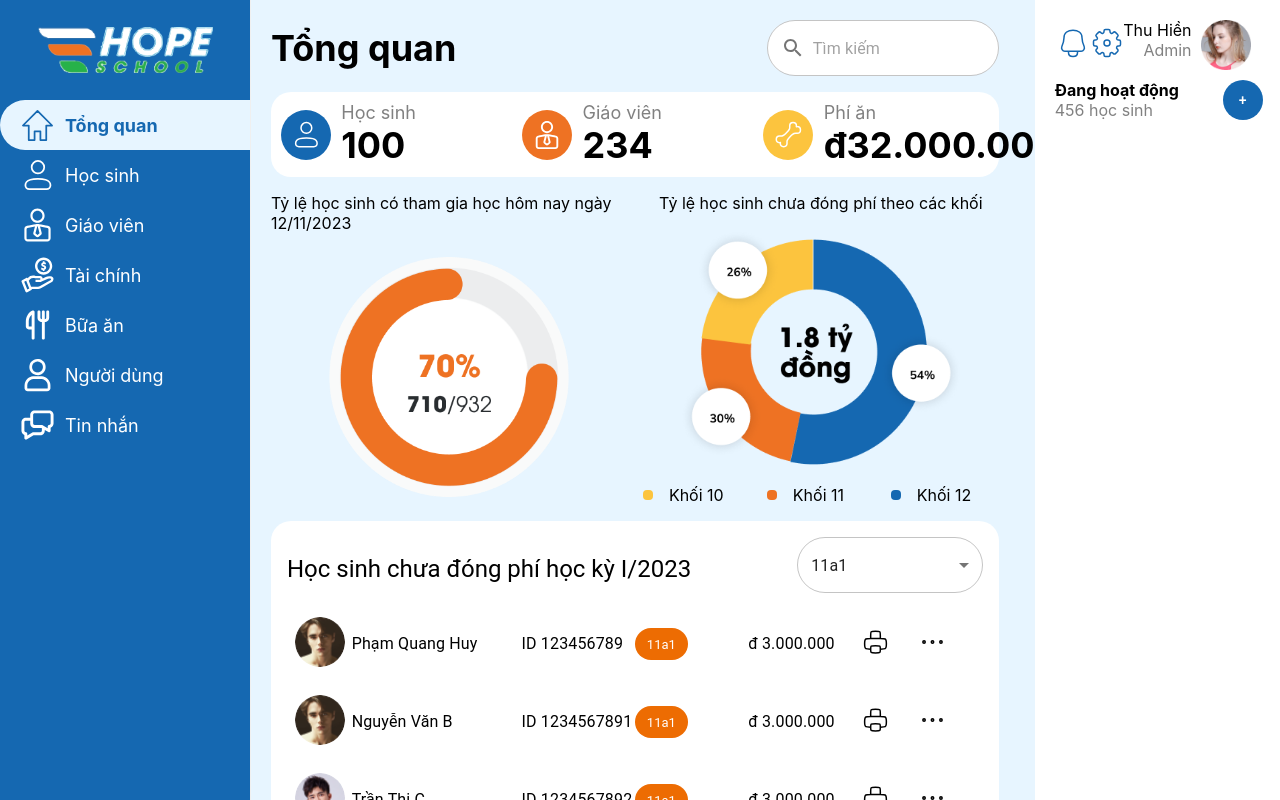
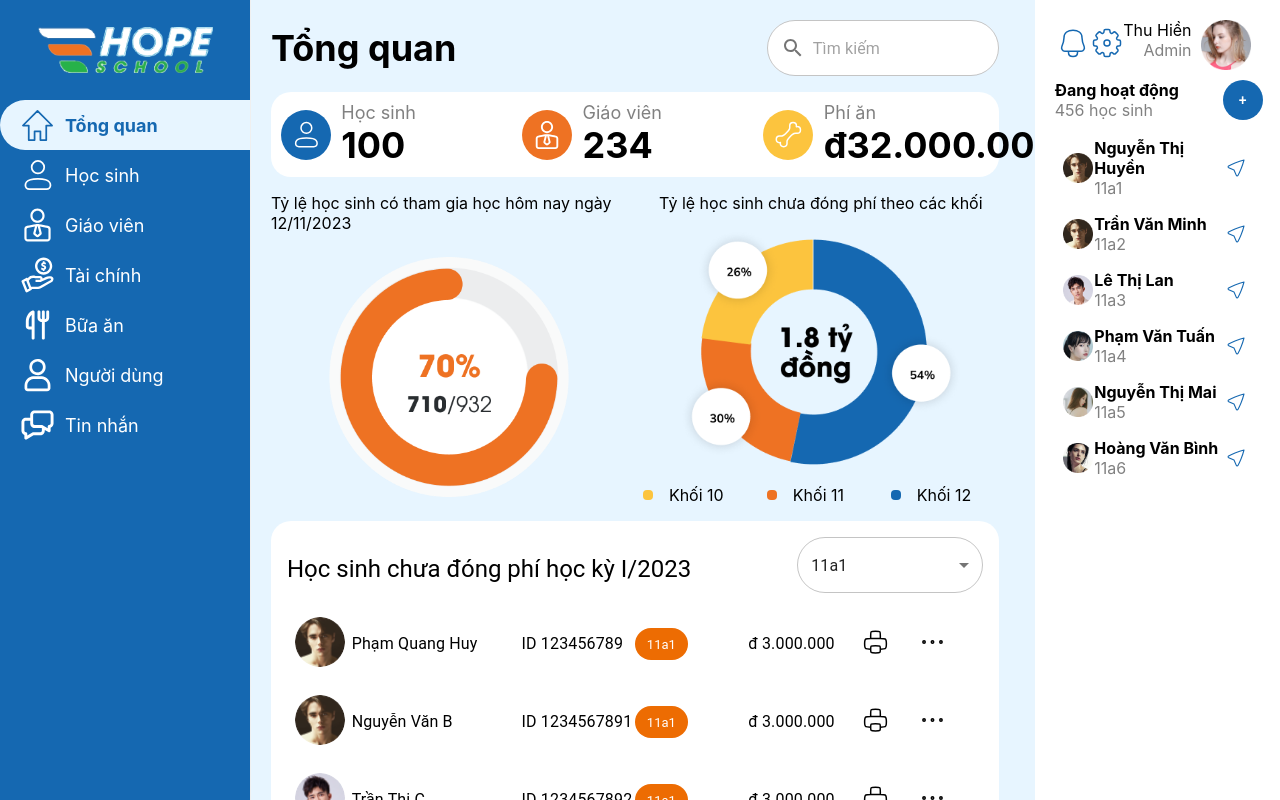
Before and after one commit to TalJa1/web-huybao, a React (Create React App) app: page / in a window 1280 px wide. Built offline with nearby package versions, Linux system fonts and the light colour scheme.

Commit message:
Add moveToChatIcon and integrate it into HomeRightComponent for student interaction

```diff
--- a/src/assets/iconSVG.tsx
+++ b/src/assets/iconSVG.tsx
@@ -7,6 +7,33 @@ export const example: React.FC<IconSVGProps> = ({ width, height, color }) => {
   height = height ?? 30;
   color = color ?? "white";
   return <></>;
+};
+
+export const moveToChatIcon: React.FC<IconSVGProps> = ({
+  width,
+  height,
+  color,
+}) => {
+  width = width ?? 34;
+  height = height ?? 34;
+  color = color ?? "#1568B1";
+  return (
+    <svg
+      width={width}
+      height={height}
+      viewBox="0 0 34 34"
+      fill="none"
+      xmlns="http://www.w3.org/2000/svg"
+    >
+      <path
+        d="M14.1666 19.8335L17.3864 27.3463C17.8296 28.3804 19.208 28.4896 19.7605 27.5097C20.8508 25.576 22.4671 22.4574 24.0833 18.4168C26.9166 11.3335 28.3333 5.66679 28.3333 5.66679C28.3333 5.66679 22.6666 7.08346 15.5833 9.91679C11.5427 11.533 8.42411 13.1492 6.4904 14.2396C5.51043 14.7921 5.61968 16.1705 6.65373 16.6136L14.1666 19.8335Z"
+        stroke={color}
+        stroke-width="1.5"
+        stroke-linecap="round"
+        stroke-linejoin="round"
+      />
+    </svg>
+  );
 };
 
 export const bellIcon: React.FC<IconSVGProps> = ({ width, height, color }) => {
--- a/src/components/home/HomeRightComponent.tsx
+++ b/src/components/home/HomeRightComponent.tsx
@@ -1,7 +1,8 @@
-import { Box, Button } from "@mui/material";
+import { Box, Button, Typography } from "@mui/material";
 import Grid from "@mui/material/Grid2";
 import React from "react";
-import { bellIcon, settingIcon } from "../../assets/iconSVG";
+import { bellIcon, moveToChatIcon, settingIcon } from "../../assets/iconSVG";
+import { OnlineStudent, StudentAvatar } from "../../services/renderData";
 
 const HomeRightComponent = () => {
   return (
@@ -53,6 +54,41 @@ const Main: React.FC = () => {
           </Button>
         </Grid>
       </Grid>
+      <Box>
+        {OnlineStudent.map((student, index) => (
+          <Grid
+            container
+            key={index}
+            display={"flex"}
+            alignItems={"center"}
+            sx={{
+              padding: 1,
+            }}
+          >
+            <Grid
+              size={2}
+              sx={{ overflow: "hidden" }}
+              display={"flex"}
+              alignItems={"center"}
+            >
+              <img
+                src={StudentAvatar[index % StudentAvatar.length]}
+                alt={student.name}
+                style={{ borderRadius: "30%", width: "30px", height: "30px" }}
+              />
+            </Grid>
+            <Grid size={8}>
+              <Box sx={{ fontWeight: "700", color: "black" }}>
+                {student.name}
+              </Box>
+              <Box sx={{ color: "#818181" }}>{student.class}</Box>
+            </Grid>
+            <Grid size={2} display="flex" justifyContent="center">
+              {moveToChatIcon({ width: 24, height: 24 })}
+            </Grid>
+          </Grid>
+        ))}
+      </Box>
     </Box>
   );
 };
```
